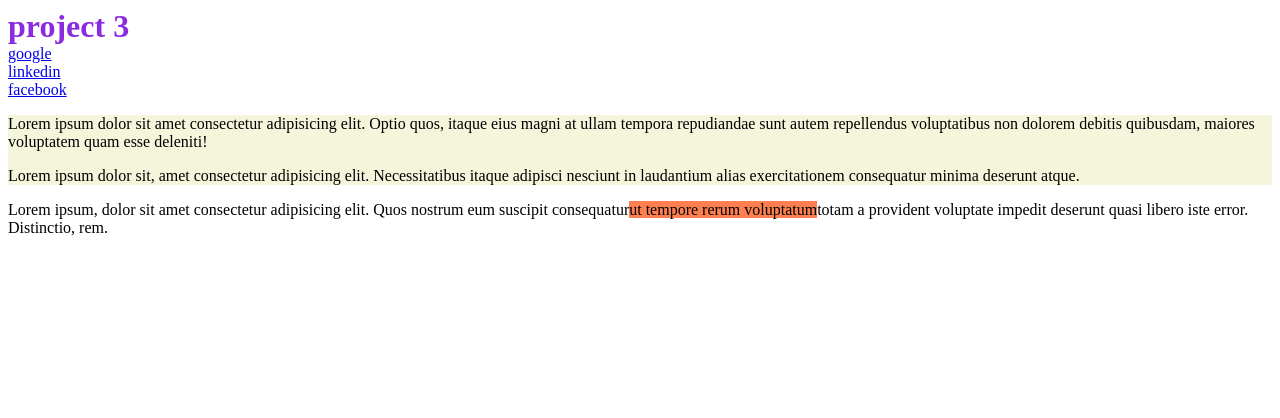
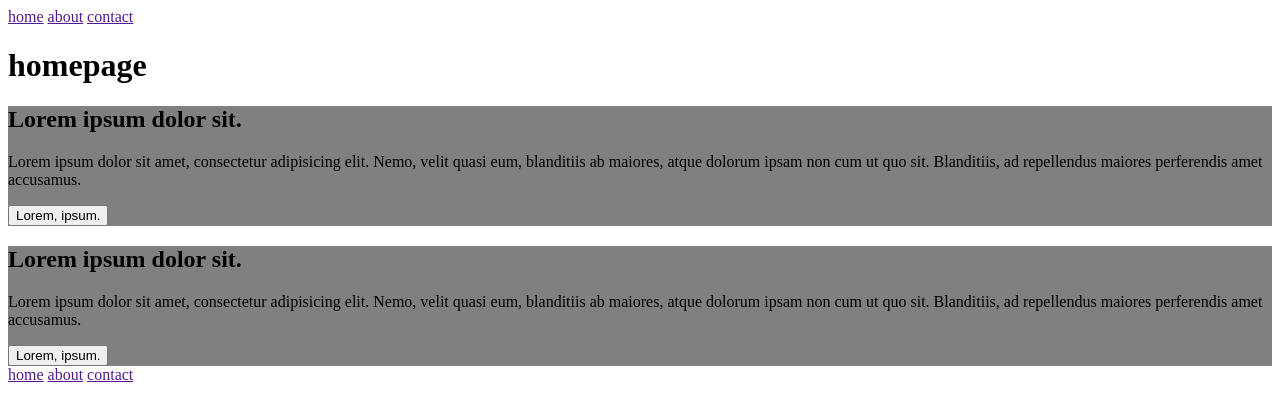
Before and after one commit to PaolaDesign/project-03, a plain HTML site: page index.html in a window 1280 px wide. Drawn offline with Linux system fonts and the light colour scheme.

Commit message:
section or div

```diff
--- a/index.html
+++ b/index.html
@@ -8,28 +8,39 @@
     <link rel="stylesheet" href="style.css" />
   </head>
   <body>
-    <h1>project 3</h1>
-    <a href="wwww.google.com">google</a>
-    <a href="wwww.linkedin.com">linkedin</a>
-    <a href="www.facebook.com">facebook</a>
-    <div class="text">
-      <p>
-        Lorem ipsum dolor sit amet consectetur adipisicing elit. Optio quos,
-        itaque eius magni at ullam tempora repudiandae sunt autem repellendus
-        voluptatibus non dolorem debitis quibusdam, maiores voluptatem quam esse
-        deleniti!
-      </p>
-      <p>
-        Lorem ipsum dolor sit, amet consectetur adipisicing elit. Necessitatibus
-        itaque adipisci nesciunt in laudantium alias exercitationem consequatur
-        minima deserunt atque.
-      </p>
+    <header></header>
+    <nav>
+      <a href="">home</a>
+      <a href="">about</a>
+      <a href="">contact</a>
+    </nav>
+    <h1>homepage</h1>
+    <main>
+      <article></article>
+      <section class="my-section">
+        <h2>Lorem ipsum dolor sit.</h2>
+        <p>
+          Lorem ipsum dolor sit amet, consectetur adipisicing elit. Nemo, velit
+          quasi eum, blanditiis ab maiores, atque dolorum ipsam non cum ut quo
+          sit. Blanditiis, ad repellendus maiores perferendis amet accusamus.
+        </p>
+        <button>Lorem, ipsum.</button>
+      </section>
+      <div class="section-copy">
+        <h2>Lorem ipsum dolor sit.</h2>
+        <p>
+          Lorem ipsum dolor sit amet, consectetur adipisicing elit. Nemo, velit
+          quasi eum, blanditiis ab maiores, atque dolorum ipsam non cum ut quo
+          sit. Blanditiis, ad repellendus maiores perferendis amet accusamus.
+        </p>
+        <button>Lorem, ipsum.</button>
     </div>
-    <p>
-      Lorem ipsum, dolor sit amet consectetur adipisicing elit. Quos nostrum eum
-      suscipit consequatur<span class="important">ut tempore rerum voluptatum</span>totam a provident
-      voluptate impedit deserunt quasi libero iste error. Distinctio, rem.
-    </p>
+    </main>
 
+    <footer>
+      <a href="">home</a>
+      <a href="">about</a>
+      <a href="">contact</a>
+    </footer>
   </body>
 </html>
--- a/style.css
+++ b/style.css
@@ -1,13 +1,7 @@
-h1 {
-    color: blueviolet;
-display: inline;
+.my-section {
+    background-color: gray;
 }
-a {
-    display: block;
+
+.section-copy {
+    background-color: gray;
 }
-.text {
-    background-color: beige;
-}
-.important {
-    background-color: coral;
-}
```
